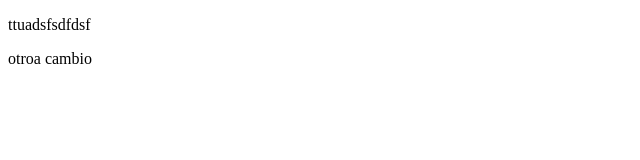
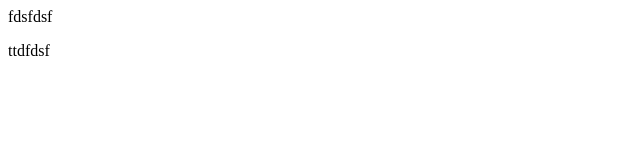
Before and after one commit to Eedal/prueba, a plain HTML site: page index.html in a window 1280 px wide. Shown: the whole page, without its empty margins (0-640 px from the left). Drawn offline with Linux system fonts and the light colour scheme.

Commit message:
tercero
este es el tercero

```diff
--- a/index.html
+++ b/index.html
@@ -6,8 +6,8 @@
     <meta http-equiv="X-UA-Compatible" content="ie=edge">
     <title>git hub</title>
 </head>
+<header>fdsfdsf</header>
 <body>
-    <p>ttuadsfsdfdsf</p>
-    <p>otroa cambio</p>
+    <p>ttdfdsf</p>
 </body>
 </html>
```
